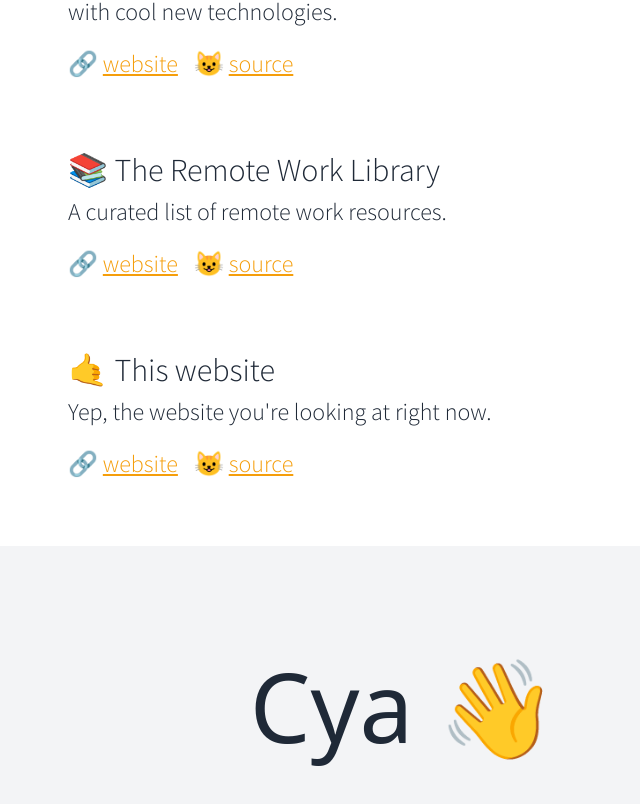
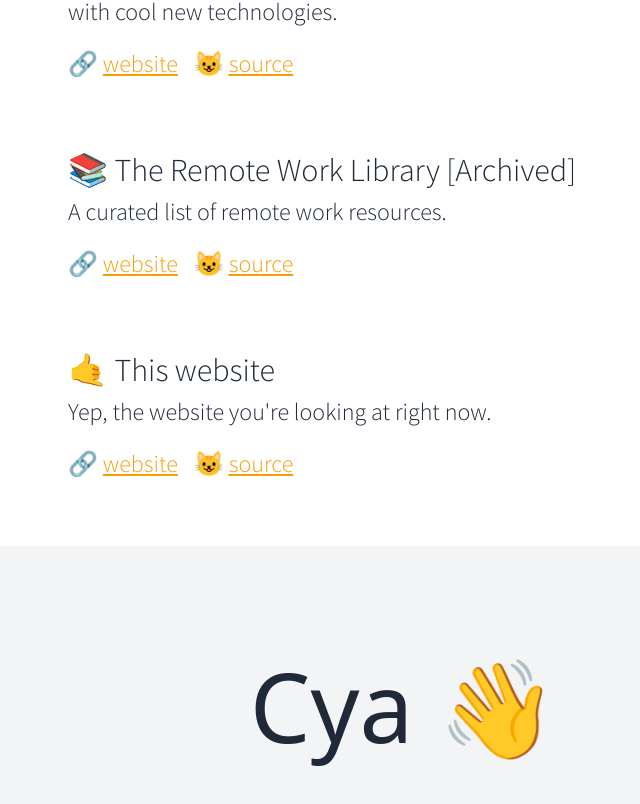
Before and after one commit to mauricekleine/mozza, a Next.js app: page / in a window 1280 px wide. Shown: the part 4507-5311 px from the top of the page, without its empty margins (236-876 px from the left). Built offline with nearby package versions, Linux system fonts and the light colour scheme; a web font is replaced by a local one.

Commit message:
feat: remoteworklibrary project is archived

```diff
--- a/src/pages/index.tsx
+++ b/src/pages/index.tsx
@@ -260,13 +260,16 @@ const Home = () => {
           </div>
 
           <div>
-            <Heading>📚 The Remote Work Library</Heading>
+            <Heading>📚 The Remote Work Library [Archived]</Heading>
 
             <Text>A curated list of remote work resources.</Text>
 
             <p className="flex">
               <span className="mr-4">
-                🔗 <Link href="https://theremoteworklibrary.com/">website</Link>
+                🔗{" "}
+                <Link href="https://the-remote-work-library.now.sh">
+                  website
+                </Link>
               </span>
 
               <span>
```
